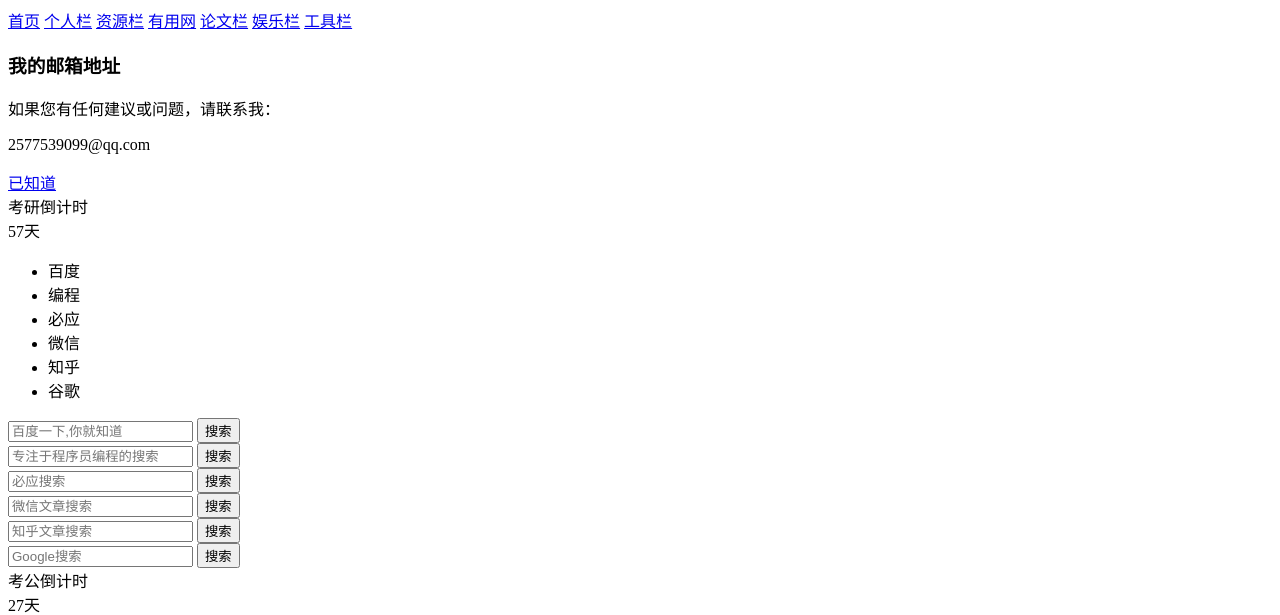
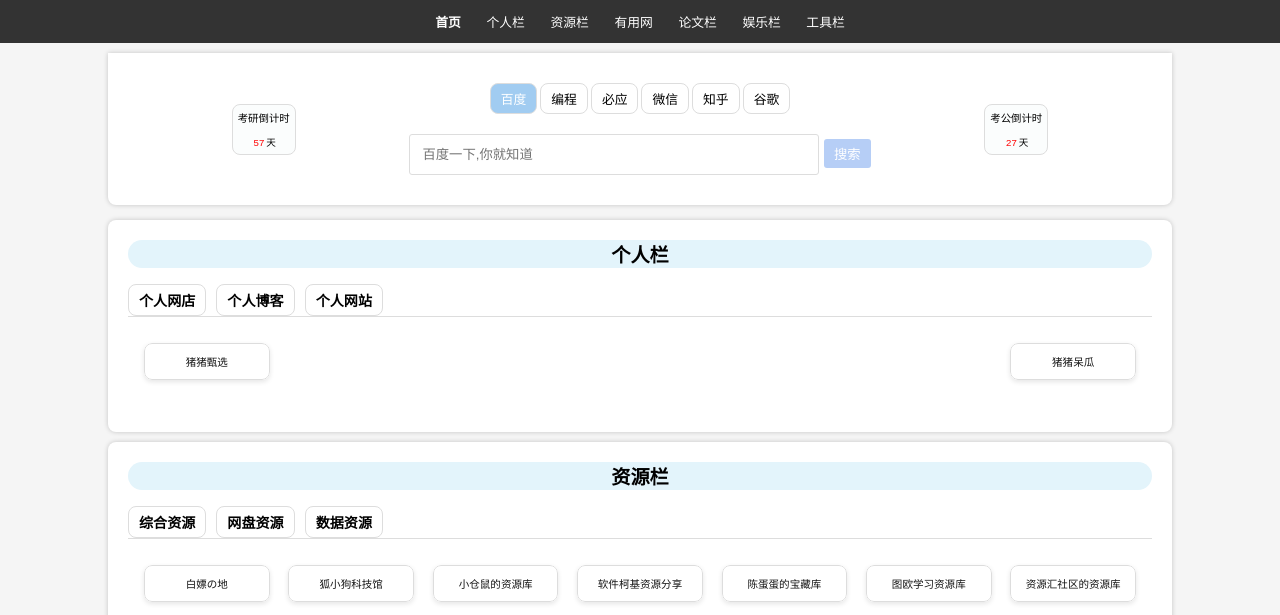
Before and after one commit to zyjzhy/lwdh, a plain HTML site: page index.html in a window 1280 px wide. Shown: the top 615 px of the page. Drawn offline with Linux system fonts and the light colour scheme; a script that the page names is missing.

Commit message:
Update index.html
Signed-off-by: zyj <82948755+zyjzhy@users.noreply.github.com>

```diff
--- a/index.html
+++ b/index.html
@@ -11,7 +11,7 @@
     <meta http-equiv="X-UA-Compatible" content="IE=edge,chrome=1">
     <title>猪猪导航</title>
     <link rel="icon" type="image/x-icon" href="./z.ico" sizes="32x32">
-    <link rel="stylesheet" href="./index2.css">
+    <link rel="stylesheet" href="./index.css">
     <script>
         var _hmt = _hmt || [];
         (function () {
```
